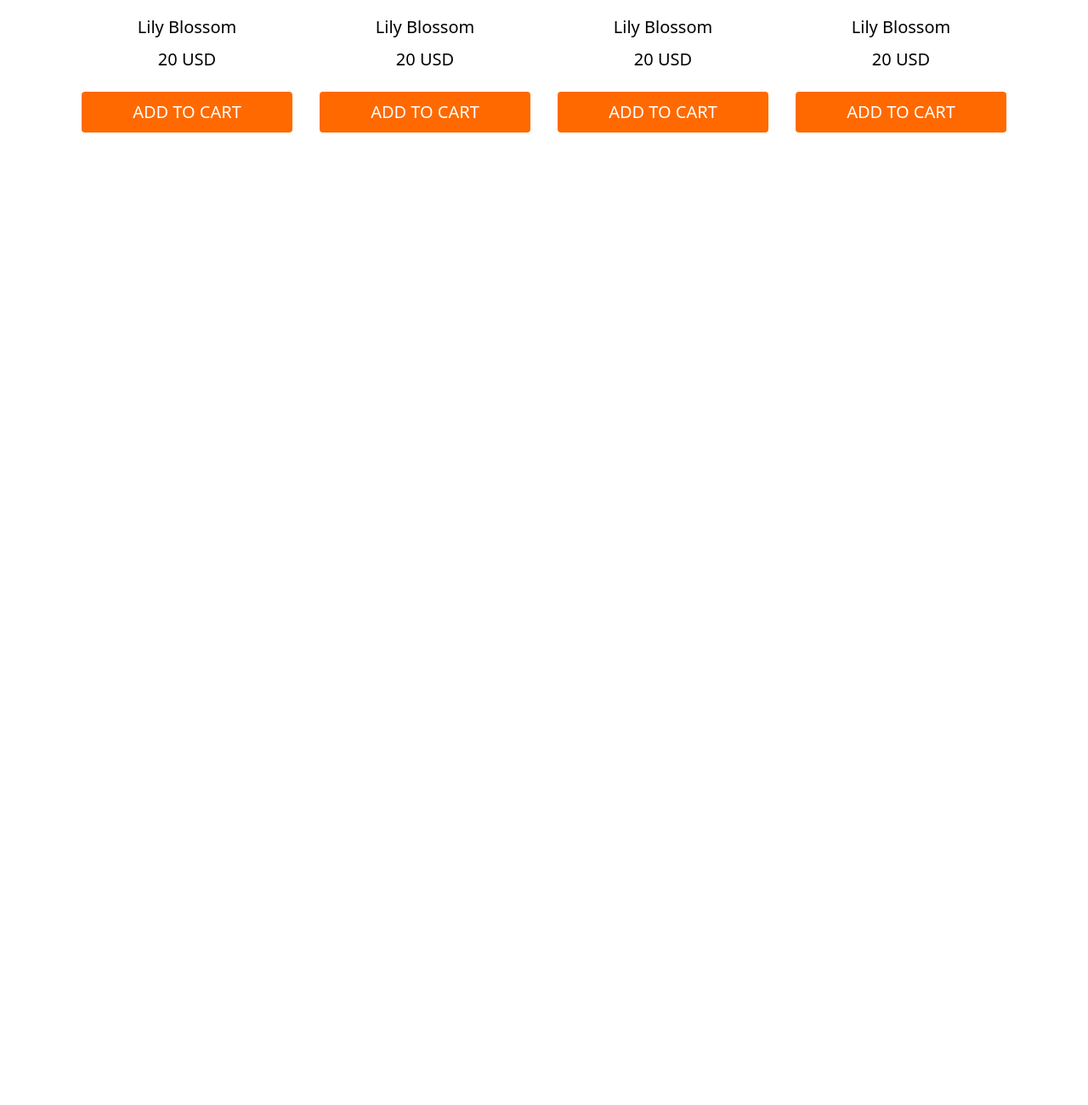
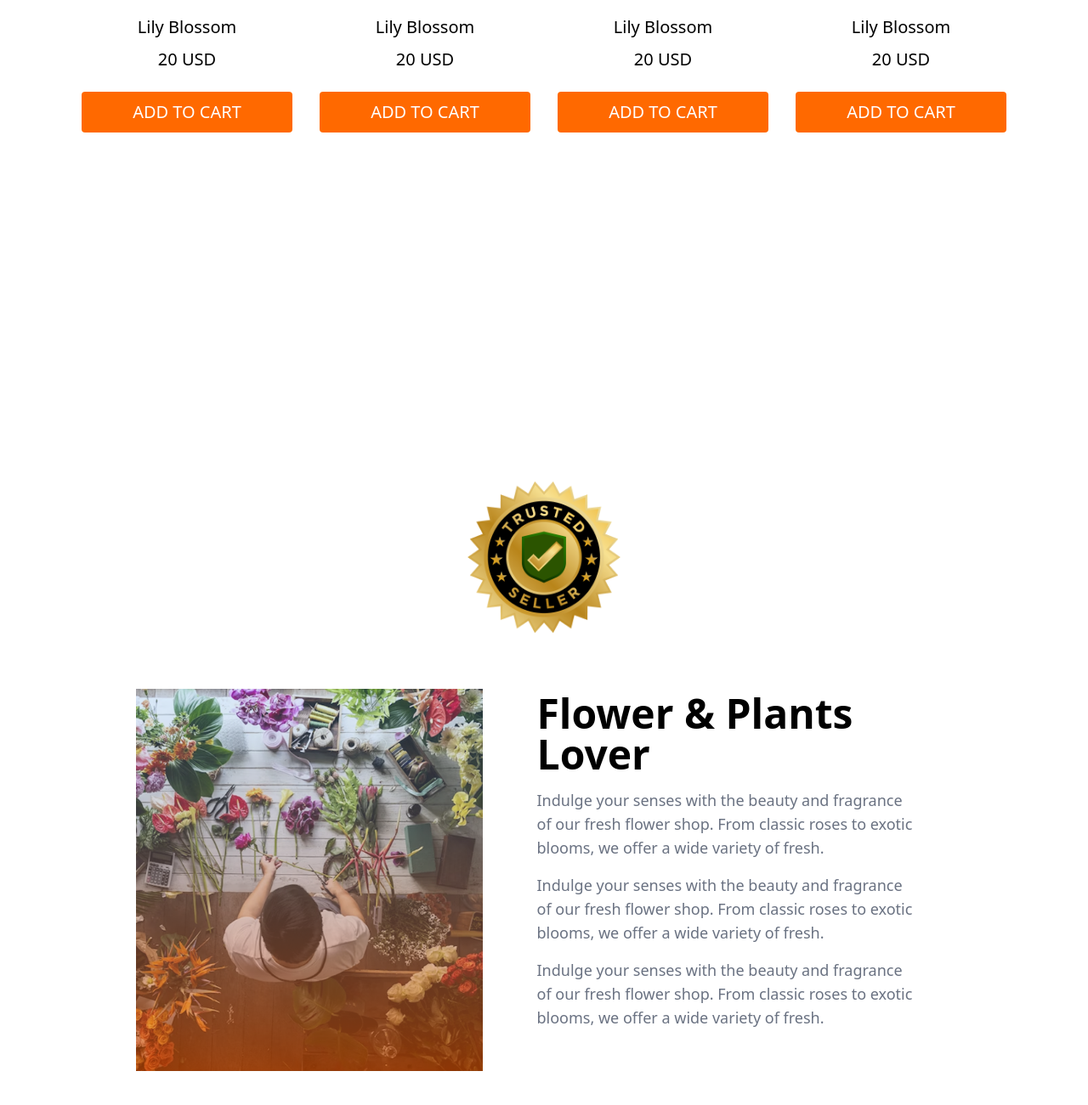
Before and after one commit to ToHa007/Flower-shop, a plain HTML site: page index.html in a window 1280 px wide. Shown: the part 1639-2940 px from the top of the page at 85% size. Before the commit the page ends 1795 px from the top, so only its background shows below. Drawn offline with nearby package versions, Linux system fonts and the light colour scheme.

Commit message:
dded section and div and img and h2 and ul and li

```diff
--- a/index.html
+++ b/index.html
@@ -153,6 +153,29 @@ mt-7.5   ">
 
 </div>
 
+</div>
+
+</section>
+
+
+<section class="mt-25">
+<div class="flex justify-center items-center h-screen">
+  <img src="assets/trusted-badge.png" alt="trusted-badge" class="hidden sm:block w-[250px] h-[250px] mb-[] absolute  z-10">
+</div>
+
+
+<div class="mt-[-420px] flex flex-col sm:flex-row justify-center items-center h-screen gap-6 px-20 text-center sm:text-left">
+<div>
+    <img class="max-w-[540px] h-[450px]" src="assets/flower-store.png" alt="">
+</div>
+<div class="max-w-[540px] h-[521px] p-10">
+    <h2 class="font-bold text-5xl mb-4 max-w-md">Flower & Plants Lover</h2>
+    <ul class="space-y-4 text-lg max-w-md text-gray-500 ">
+        <li>Indulge your senses with the beauty and fragrance of our fresh flower shop. From classic roses to exotic blooms, we offer a wide variety of fresh.</li>
+        <li>Indulge your senses with the beauty and fragrance of our fresh flower shop. From classic roses to exotic blooms, we offer a wide variety of fresh.</li>
+        <li>Indulge your senses with the beauty and fragrance of our fresh flower shop. From classic roses to exotic blooms, we offer a wide variety of fresh.</li>
+    </ul>
+</div>
 
 </div>
 
@@ -163,6 +186,7 @@ mt-7.5   ">
 
 
 
+
 <body>
 
 </body>
```
